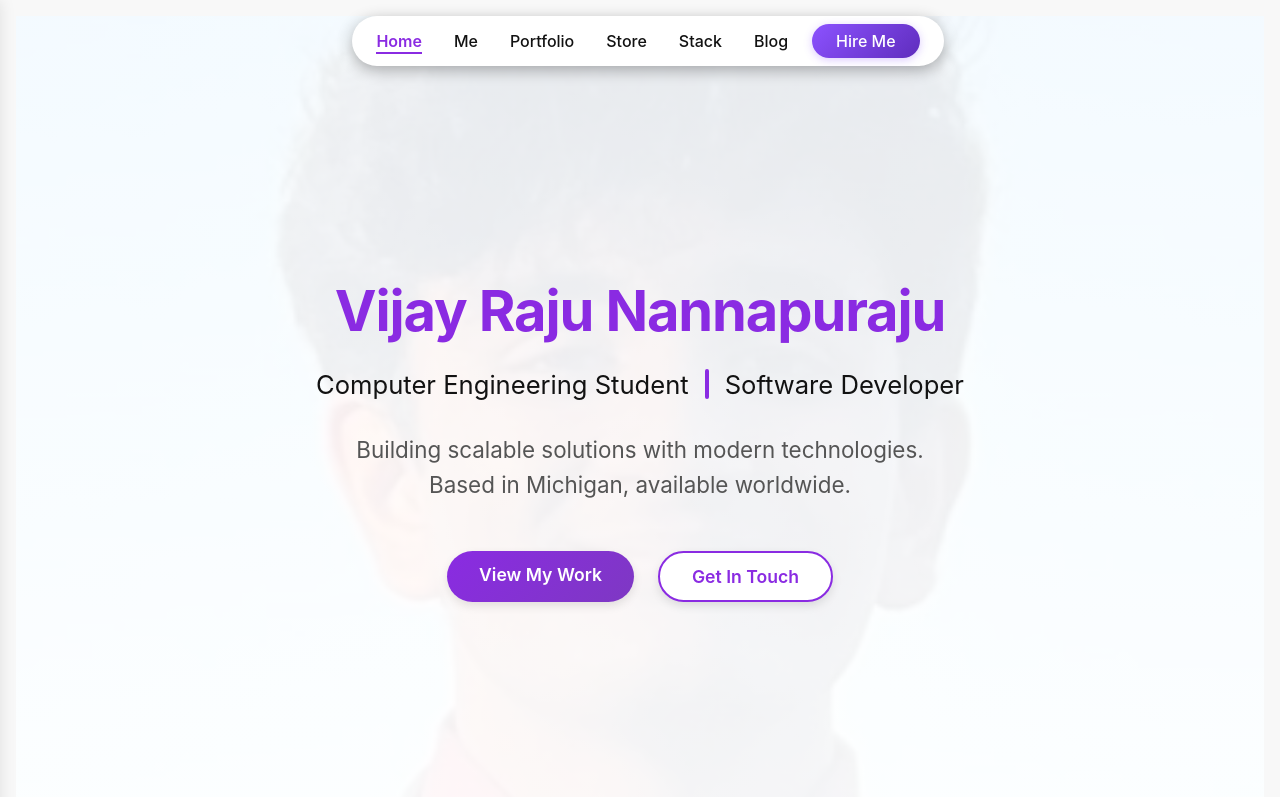
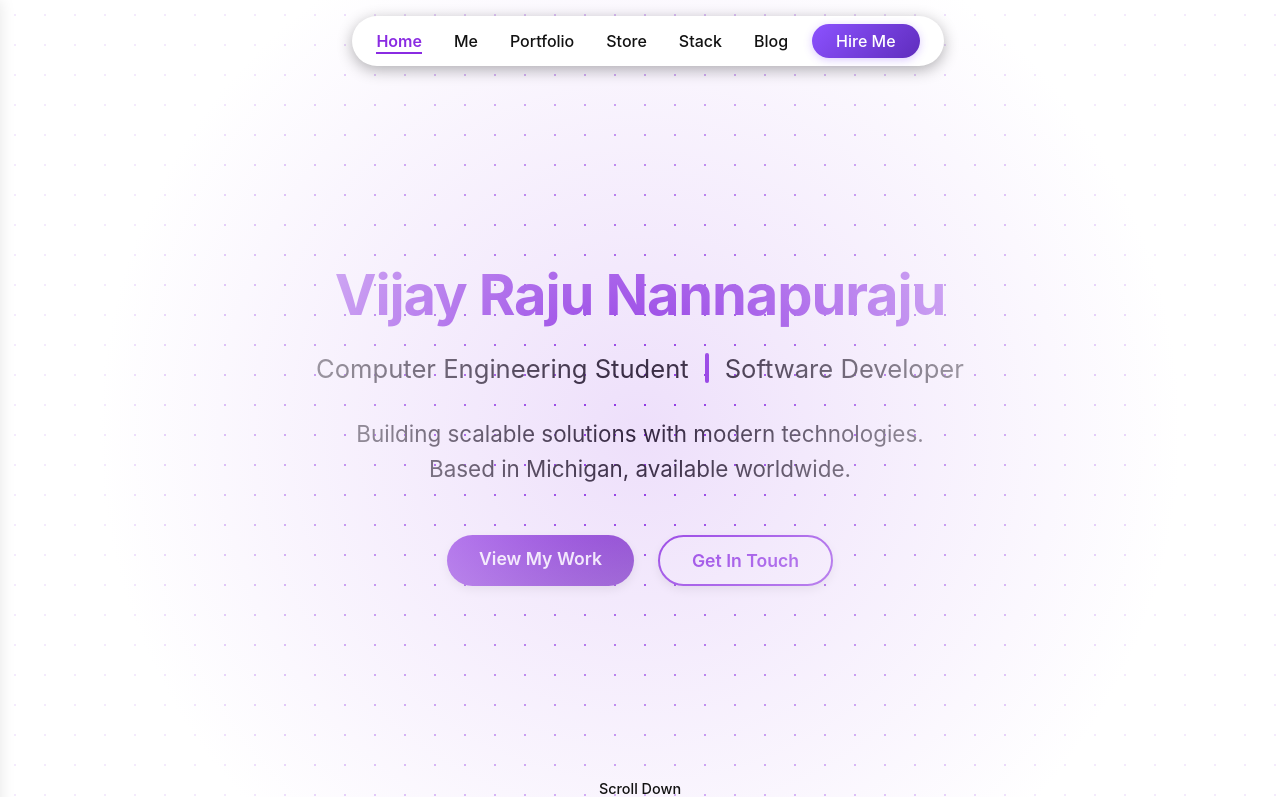
Before and after one commit to vijayn7/portfolio_website, a React (Create React App) app: page / in a window 1280 px wide. Shown: the top 797 px of the page. Built offline with nearby package versions, Linux system fonts and the light colour scheme.

Commit message:
update hero section

```diff
--- a/src/App.css
+++ b/src/App.css
@@ -38,7 +38,7 @@
 
 main {
   flex: 1;
-  padding: 1rem;
+  /* padding: 1rem; */
 }
 
 .App-logo {
--- a/src/Me.css
+++ b/src/Me.css
@@ -253,11 +253,23 @@
   padding: 2rem;
   margin-top: 0; /* Remove the top margin as this is the first section */
   position: relative;
-  background: linear-gradient(rgba(255, 255, 255, 0.9), rgba(255, 255, 255, 0.95)),
-              url('profile-image.jpg'); /* Fixed path to match React public folder convention */
-  background-size: cover;
-  background-position: center;
+  background-color: white; /* White base background */
+  background-image: radial-gradient(circle, var(--primary-color) 1px, transparent 1px);
+  background-size: 30px 30px; /* Adjust size of dots grid */
   background-attachment: fixed;
+  position: relative;
+}
+
+/* Add overlay gradient */
+.home-section::before {
+  content: '';
+  position: absolute;
+  top: 0;
+  left: 0;
+  right: 0;
+  bottom: 0;
+  background: radial-gradient(circle at center, rgba(138, 43, 226, 0.15) 0%, rgba(255, 255, 255, 0.9) 70%);
+  pointer-events: none;
 }
 
 .home-content {
@@ -299,7 +311,7 @@
 .home-intro {
   font-size: 1.4rem;
   line-height: 1.6;
-  color: var(--text-light);
+  color: var(--text-dark); /* Darker text for better readability on light background */
   margin-bottom: 3rem;
 }
 
```
